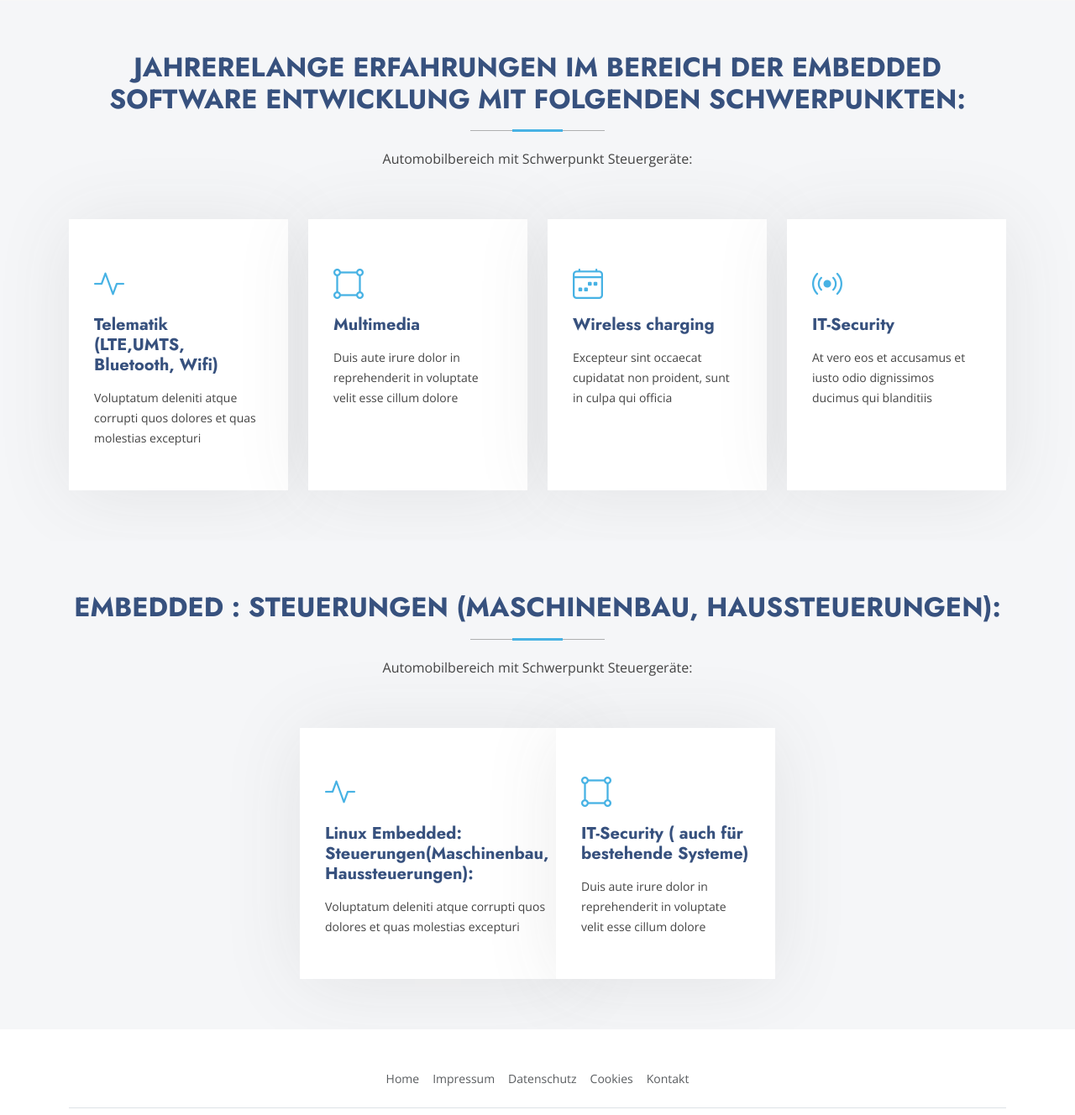
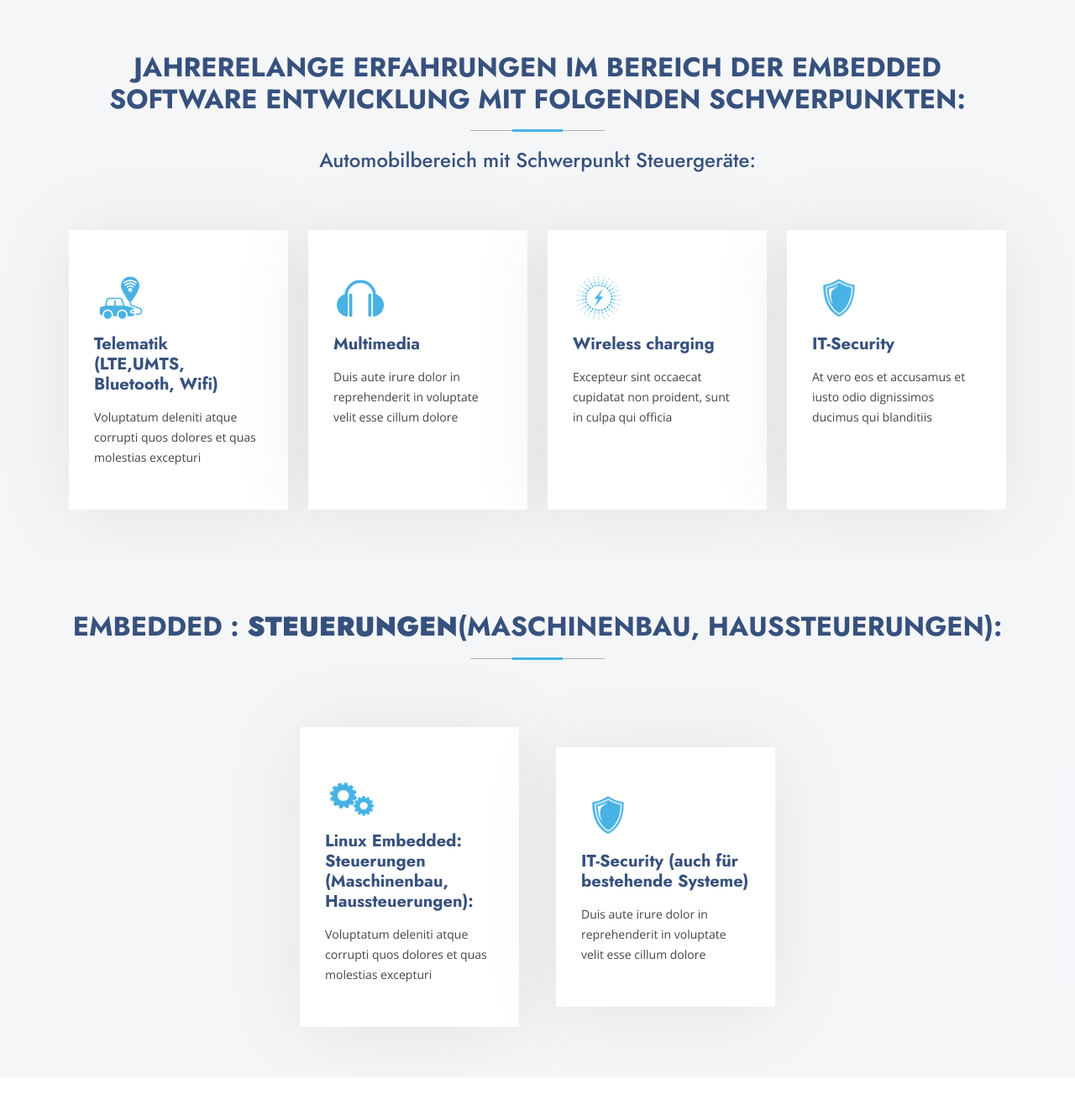
Before and after one commit to Stefanb0711/AWB-ItWebsite, a Flask app: page /leistungen in a window 1280 px wide. Shown: the part 104-1432 px from the top of the page at 84% size. Run offline with Flask 3, Linux system fonts and the light colour scheme; some libraries are stand-ins or nearby versions.

Commit message:
Zwischenstand

```diff
--- /dev/null
+++ b/static/assets/css/myStyles.css
@@ -0,0 +1,5 @@
+.icon{
+    width: 64px;
+    height: 64px;
+    margin-bottom: 15px;
+}
--- a/templates/base.html
+++ b/templates/base.html
@@ -24,6 +24,8 @@
 
     <!-- Main CSS File -->
     <link href="static/assets/css/main.css" rel="stylesheet">
+
+    <link href="static/assets/css/myStyles.css" rel="stylesheet">
 
 
     {%  block head %}
--- a/templates/kontakt.html
+++ b/templates/kontakt.html
@@ -41,7 +41,7 @@
               <div class="info-item d-flex" data-aos="fade-up" data-aos-delay="200">
                 <i class="bi bi-geo-alt flex-shrink-0"></i>
                 <div>
-                  <h3>Address</h3>
+                  <h3>Addresse</h3>
                   <p>Hennersdorferstraße 8, Weil im Schönbuch, 71093</p>
                 </div>
               </div><!-- End Info Item -->
@@ -49,7 +49,7 @@
               <div class="info-item d-flex" data-aos="fade-up" data-aos-delay="300">
                 <i class="bi bi-telephone flex-shrink-0"></i>
                 <div>
-                  <h3>Call Us</h3>
+                  <h3>Telefon</h3>
                   <p>+49 7031 496873</p>
                 </div>
               </div><!-- End Info Item -->
--- a/templates/leistungen.html
+++ b/templates/leistungen.html
@@ -32,7 +32,7 @@
           <!-- Section Service -->
           <div class="container section-title" data-aos="fade-up">
               <h2>Jahrerelange Erfahrungen im Bereich der Embedded Software Entwicklung mit folgenden Schwerpunkten:</h2>
-              <p>Automobilbereich mit Schwerpunkt Steuergeräte:</p>
+              <h4>Automobilbereich mit Schwerpunkt Steuergeräte:</h4>
           </div><!-- End Section Title -->
 
           <div class="container">
@@ -41,7 +41,7 @@
 
                   <div class="col-xl-3 col-md-6 d-flex" data-aos="fade-up" data-aos-delay="100">
                       <div class="service-item position-relative">
-                          <div class="icon"><i class="bi bi-activity icon"></i></div>
+                          <div class="icon"><img class="icon" src="static/assets/img/wirelessCharging.png"></div>
                           <h4><a href="service-details.html" class="stretched-link">Telematik (LTE,UMTS, Bluetooth, Wifi)</a></h4>
                           <p>Voluptatum deleniti atque corrupti quos dolores et quas molestias excepturi</p>
                       </div>
@@ -49,7 +49,7 @@
 
                   <div class="col-xl-3 col-md-6 d-flex" data-aos="fade-up" data-aos-delay="200">
                       <div class="service-item position-relative">
-                          <div class="icon"><i class="bi bi-bounding-box-circles icon"></i></div>
+                          <div class="icon"><img class="icon" src="static/assets/img/headphones.png"></div>
                           <h4><a href="service-details.html" class="stretched-link">Multimedia</a></h4>
                           <p>Duis aute irure dolor in reprehenderit in voluptate velit esse cillum dolore</p>
                       </div>
@@ -57,7 +57,7 @@
 
                   <div class="col-xl-3 col-md-6 d-flex" data-aos="fade-up" data-aos-delay="300">
                       <div class="service-item position-relative">
-                          <div class="icon"><i class="bi bi-calendar4-week icon"></i></div>
+                          <div class="icon"><img class="icon" src="static/assets/img/wirelessCharging2.png"></div>
                           <h4><a href="service-details.html" class="stretched-link">Wireless charging</a></h4>
                           <p>Excepteur sint occaecat cupidatat non proident, sunt in culpa qui officia</p>
                       </div>
@@ -65,7 +65,7 @@
 
                   <div class="col-xl-3 col-md-6 d-flex" data-aos="fade-up" data-aos-delay="400">
                       <div class="service-item position-relative">
-                          <div class="icon"><i class="bi bi-broadcast icon"></i></div>
+                          <div class="icon"><img class="icon" src="static/assets/img/secIcon.png"></div>
                           <h4><a href="service-details.html" class="stretched-link">IT-Security</a></h4>
                           <p>At vero eos et accusamus et iusto odio dignissimos ducimus qui blanditiis</p>
                       </div>
@@ -82,8 +82,7 @@
 
       <!-- Section Service -->
       <div class="container section-title" data-aos="fade-up">
-        <h2>Embedded : Steuerungen (Maschinenbau, Haussteuerungen):</h2>
-        <p>Automobilbereich mit Schwerpunkt Steuergeräte:</p>
+        <h2>Embedded : <strong>Steuerungen</strong>(Maschinenbau, Haussteuerungen):</h2>
       </div><!-- End Section Title -->
 
       <div class="container">
@@ -92,16 +91,16 @@
 
           <div class="col-xl-3 col-md-6 d-flex" data-aos="fade-up" data-aos-delay="100" style="margin-right: 20px;">
             <div class="service-item position-relative">
-              <div class="icon"><i class="bi bi-activity icon"></i></div>
-              <h4><a href="service-details.html" class="stretched-link">Linux Embedded: Steuerungen(Maschinenbau, Haussteuerungen):</a></h4>
+              <div class="icon"><img class="icon" src="static/assets/img/zahnrad.png"></div>
+              <h4><a href="service-details.html" class="stretched-link">Linux Embedded: Steuerungen (Maschinenbau, Haussteuerungen):</a></h4>
               <p>Voluptatum deleniti atque corrupti quos dolores et quas molestias excepturi</p>
             </div>
           </div><!-- End Service Item -->
 
           <div class="col-xl-3 col-md-6 d-flex" data-aos="fade-up" data-aos-delay="200">
             <div class="service-item position-relative">
-              <div class="icon"><i class="bi bi-bounding-box-circles icon"></i></div>
-              <h4><a href="service-details.html" class="stretched-link">IT-Security ( auch für bestehende Systeme)</a></h4>
+              <div class="icon"><img class="icon" src="static/assets/img/secIcon.png"></div>
+              <h4><a href="service-details.html" class="stretched-link">IT-Security (auch für bestehende Systeme)</a></h4>
               <p>Duis aute irure dolor in reprehenderit in voluptate velit esse cillum dolore</p>
             </div>
           </div><!-- End Service Item -->
```
Also changed, not shown: static/assets/img/secIcon.png (added), static/assets/img/wirelessCharging2.png (added), static/assets/img/zahnrad.png (added).
